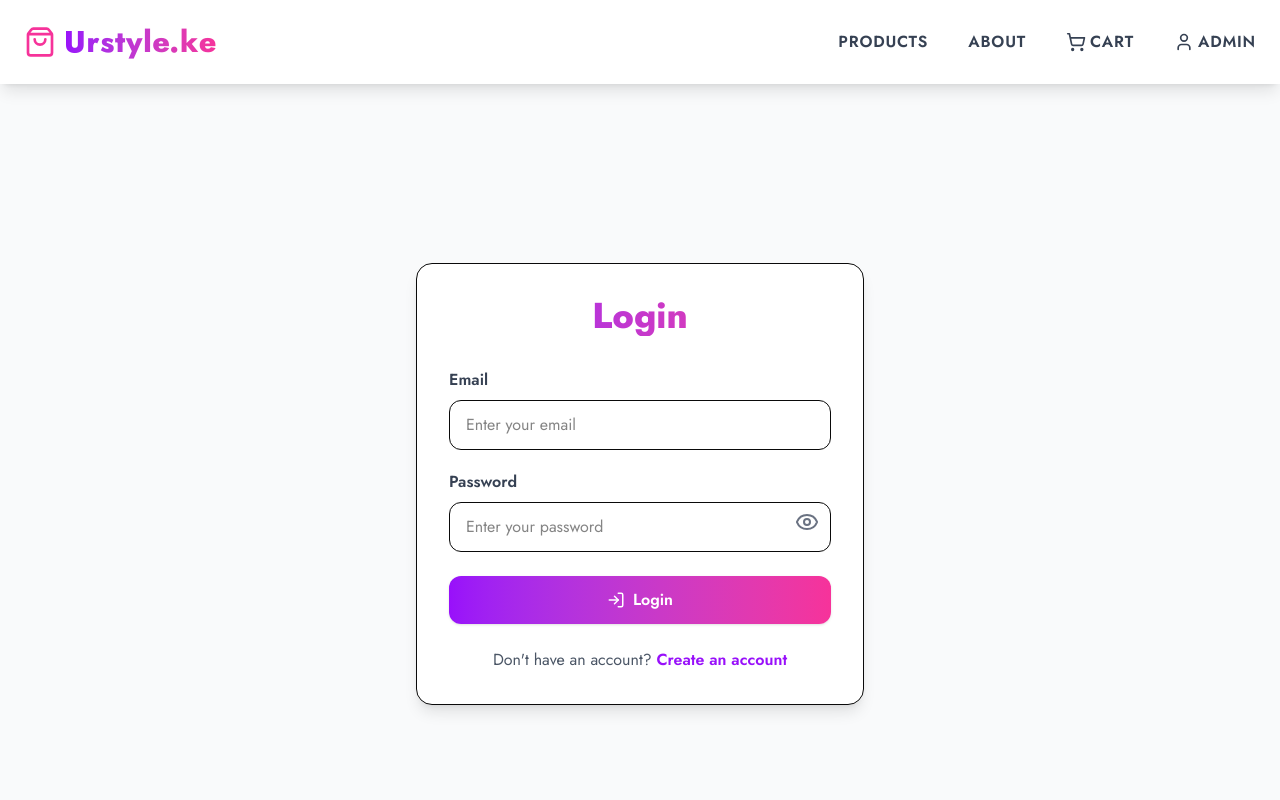
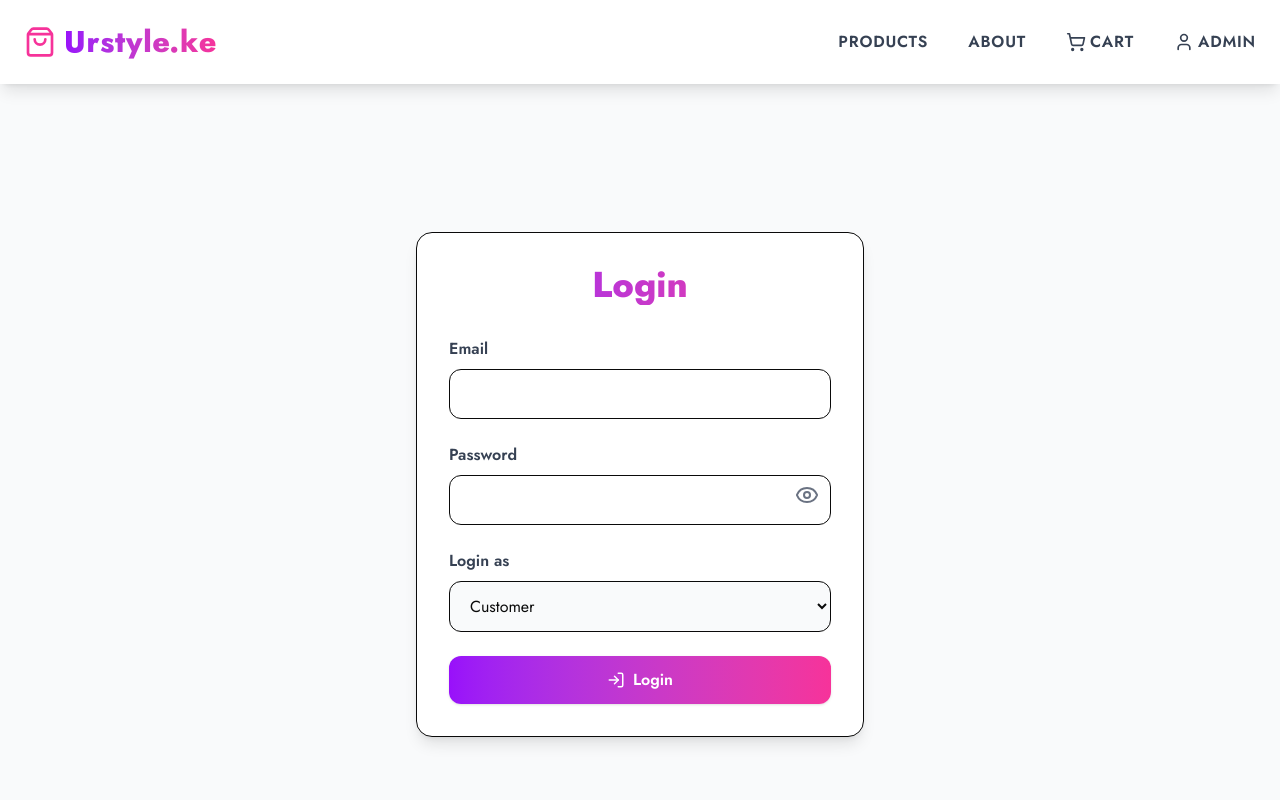
Before and after one commit to Griffinsshem/urstyle.ke, a Next.js app: page /login in a window 1280 px wide. Shown: the top 800 px of the page. Built offline with nearby package versions, Linux system fonts and the light colour scheme.

Commit message:
feat(auth): add UI-only role-based login redirect for admin and customer

```diff
--- a/src/app/login/page.js
+++ b/src/app/login/page.js
@@ -1,11 +1,27 @@
 "use client";
 
-import Link from "next/link";
 import { useState } from "react";
+import { useRouter } from "next/navigation";
 import { Eye, EyeOff, LogIn } from "lucide-react";
 
 export default function LoginPage() {
+  const router = useRouter();
   const [showPassword, setShowPassword] = useState(false);
+  const [role, setRole] = useState("customer");
+
+  function handleLogin(e) {
+    e.preventDefault();
+
+    // TEMP (UI-only): store role
+    localStorage.setItem("userRole", role);
+
+    // Redirect based on role
+    if (role === "admin") {
+      router.push("/admin");
+    } else {
+      router.push("/");
+    }
+  }
 
   return (
     <div className="min-h-screen flex items-center justify-center bg-gray-50 px-6 py-20">
@@ -15,51 +31,59 @@ export default function LoginPage() {
           Login
         </h1>
 
+        <form onSubmit={handleLogin} className="space-y-6">
+
           {/* Email */}
-        <div className="mb-5">
-          <label className="text-gray-700 font-semibold mb-2 block">Email</label>
+          <div>
+            <label className="block text-gray-700 font-semibold mb-2">Email</label>
             <input
               type="email"
-            className="w-full px-4 py-3 border rounded-xl focus:outline-none focus:ring-2 focus:ring-purple-500"
-            placeholder="Enter your email"
+              required
+              className="w-full px-4 py-3 border rounded-xl focus:ring-2 focus:ring-purple-500 outline-none"
             />
           </div>
 
           {/* Password */}
-        <div className="mb-6 relative">
-          <label className="text-gray-700 font-semibold mb-2 block">
-            Password
-          </label>
+          <div className="relative">
+            <label className="block text-gray-700 font-semibold mb-2">Password</label>
             <input
               type={showPassword ? "text" : "password"}
-            className="w-full px-4 py-3 border rounded-xl focus:outline-none focus:ring-2 focus:ring-purple-500"
-            placeholder="Enter your password"
+              required
+              className="w-full px-4 py-3 border rounded-xl focus:ring-2 focus:ring-purple-500 outline-none"
             />
             <button
               type="button"
+              onClick={() => setShowPassword(!showPassword)}
               className="absolute right-3 top-10 text-gray-500"
-            onClick={() => setShowPassword(!showPassword)}
             >
               {showPassword ? <EyeOff /> : <Eye />}
             </button>
           </div>
 
+          {/* Role Selector */}
+          <div>
+            <label className="block text-gray-700 font-semibold mb-2">
+              Login as
+            </label>
+            <select
+              value={role}
+              onChange={(e) => setRole(e.target.value)}
+              className="w-full border rounded-xl px-4 py-3 bg-gray-50"
+            >
+              <option value="customer">Customer</option>
+              <option value="admin">Admin</option>
+            </select>
+          </div>
+
           {/* Login Button */}
-        <button className="w-full bg-gradient-to-r from-purple-600 to-pink-500 text-white py-3 rounded-xl font-semibold shadow hover:opacity-90 transition flex items-center justify-center gap-2">
+          <button
+            type="submit"
+            className="w-full bg-gradient-to-r from-purple-600 to-pink-500 text-white py-3 rounded-xl font-semibold shadow hover:opacity-90 transition flex items-center justify-center gap-2"
+          >
             <LogIn size={18} />
             Login
           </button>
-
-        {/* Register Link */}
-        <p className="text-center mt-6 text-gray-600">
-          Don't have an account?{" "}
-          <Link
-            href="/register"
-            className="text-purple-600 font-semibold hover:underline"
-          >
-            Create an account
-          </Link>
-        </p>
+        </form>
       </div>
     </div>
   );
```
Lines whose indentation alone changed are shown as unchanged.
